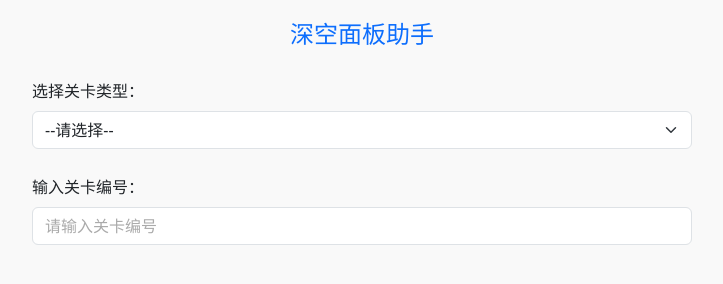
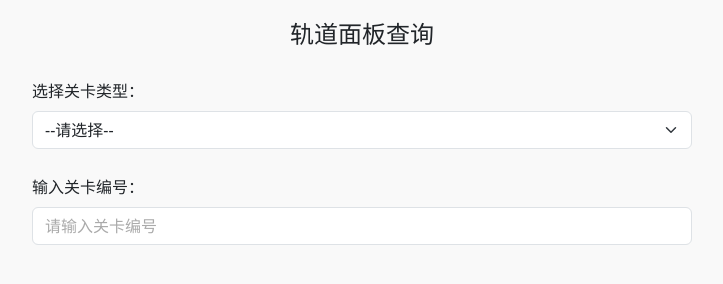
Before and after one commit to fanshicomic/lysk-battle-record-fe, a plain HTML site: page orbit.html in a window 1280 px wide. Shown: the whole page, without its empty margins (278-1001 px from the left). Drawn offline with nearby package versions, Linux system fonts and the light colour scheme.

Commit message:
feat: adjust orbit page style

```diff
--- a/orbit.html
+++ b/orbit.html
@@ -67,7 +67,7 @@
 </head>
 
 <body>
-<h1 class="text-primary">深空面板助手</h1>
+<h1>轨道面板查询</h1>
 
 <!-- 基础输入 -->
 <div class="mb-3">
```
